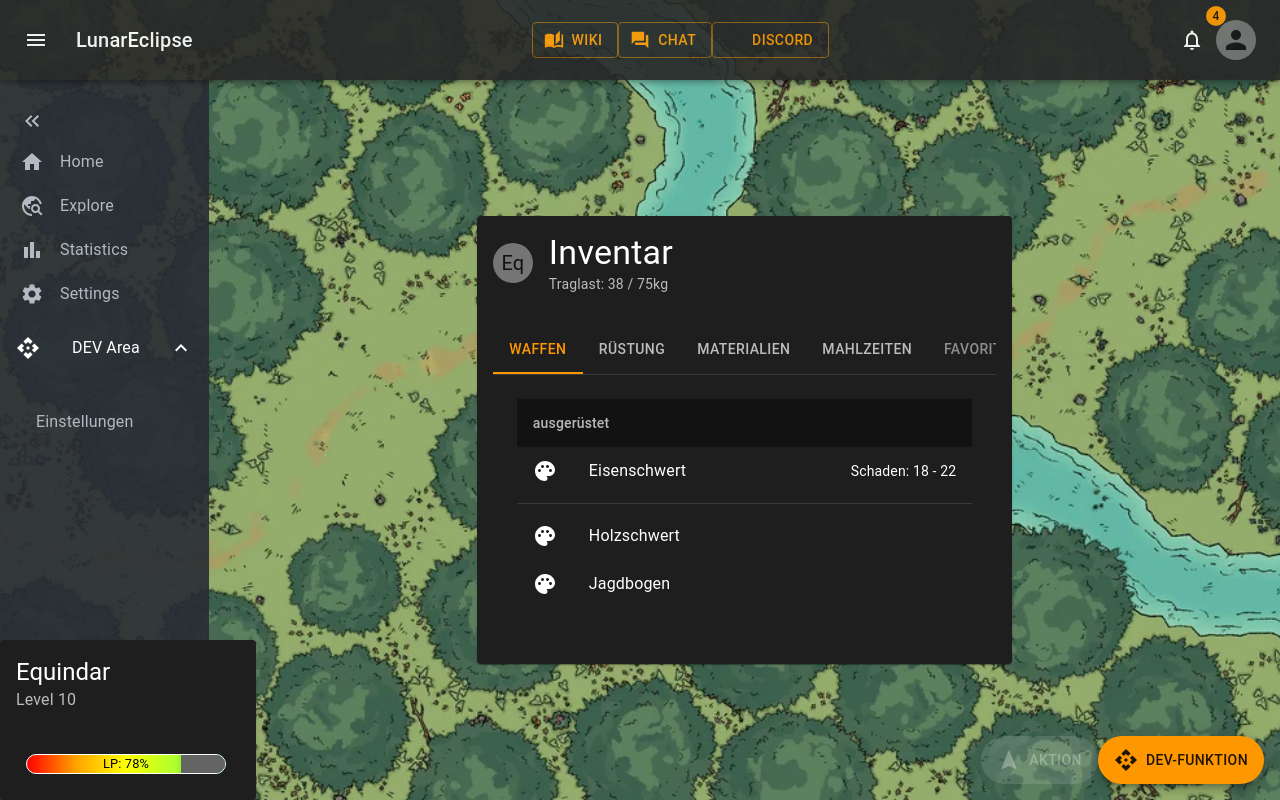
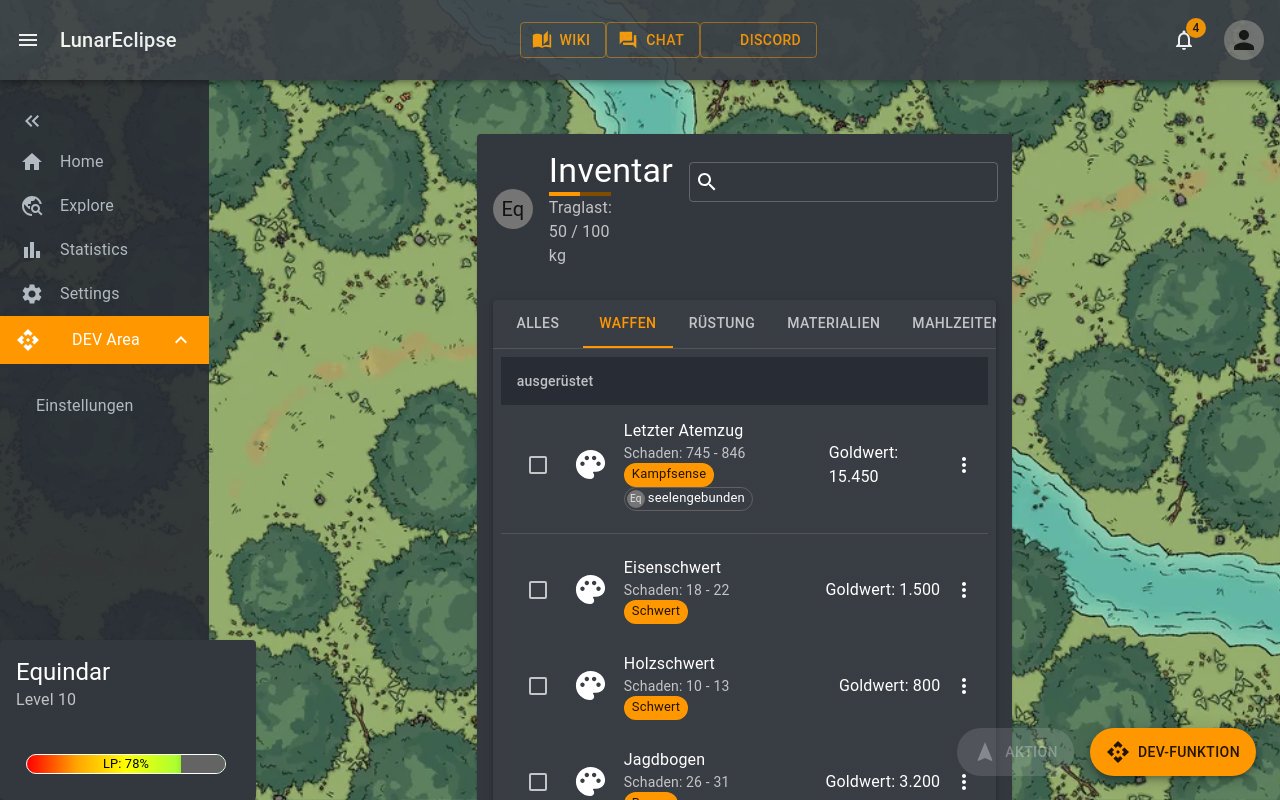
Before and after one commit to magic-space/LunarEclipse, a React (Create React App) app in the folder frontend/: page /explore in a window 1280 px wide. Shown: the top 800 px of the page. Built offline with nearby package versions, Linux system fonts and the light colour scheme.

Commit message:
another general progress

```diff
--- a/frontend/src/App.js
+++ b/frontend/src/App.js
@@ -7,6 +7,8 @@ import { Paper } from '@mui/material';
 import Layout from './layouts/Layout';
 import ProgressBar from './components/ProgressBar/ProgressBar';
 import CharacterProfile from './components/Character/CharacterProfile';
+import FightOverview from './components/Fight/FightOverview';
+import ConstructionKit from './components/Crafting/ConstructionKit';
 
 function App() {
     const THREE_DAYS_IN_MS = 3 * 60 * 1000;
@@ -19,8 +21,10 @@ function App() {
             <Routes>
                 <Route element={<Layout theme={customTheme} />}>
                     <Route path='/' />
-                    <Route path='/explore' element={<Inventory />} />
-					<Route path='/profile' element={<CharacterProfile />} />
+                    <Route path='/explore' element={<Inventory weight='50' limit='100' />} />
+                    <Route path='/profile' element={<CharacterProfile />} />
+                    <Route path='/kit' element={<ConstructionKit />} />
+                    <Route path='/fight' element={<FightOverview timestamp={new Date().getTime()} />} />
                     <Route path='/statistics' element={<Paper>
                         <CountdownTimer targetDate={dateTimeAfterThreeDays}></CountdownTimer>
                     </Paper>} />
--- a/frontend/src/assets/themes/customTheme.js
+++ b/frontend/src/assets/themes/customTheme.js
@@ -8,8 +8,18 @@ export const customTheme = createTheme({
         secondary: pink,
 
         background: {
+            dark: '#000000',
             main: '#282C34',
-            light: '#ffffff',
-        }
+            light: '#5C6677',
+            paper: '#282C34',
+        },
+    },
+    breakpoints: {
+        values: {
+            mobile: 0,
+            tablet: 640,
+            laptop: 1024,
+            desktop: 1280,
+        },
     },
 });
--- /dev/null
+++ b/frontend/src/components/Crafting/ConstructionKit.js
@@ -0,0 +1,33 @@
+import { Card, CardContent, CardHeader } from '@mui/material';
+import { Box, Stepper, Step, StepLabel } from '@mui/material';
+
+const ConstructionKit = () => {
+    const steps = [
+        'Materialien auswählen',
+        'Arbeitszeit festlegen',
+        'Individualisierung',
+        'Fertigstellung',
+    ];
+
+    return (
+        <Card sx={{ width: '50%', margin: '10% 25% auto 25%' }} color="background.light" elevation={1}>
+            <CardHeader
+                title="Bausatz"
+                subheader="Draft"
+            />
+            <CardContent>
+                <Box sx={{ width: '100%' }}>
+                    <Stepper activeStep={1} alternativeLabel>
+                        {steps.map((label) => (
+                            <Step key={label}>
+                                <StepLabel>{label}</StepLabel>
+                            </Step>
+                        ))}
+                    </Stepper>
+                </Box>
+            </CardContent>
+        </Card>
+    );
+};
+
+export default ConstructionKit;
--- /dev/null
+++ b/frontend/src/components/Fight/FightOverview.js
@@ -0,0 +1,28 @@
+import { Card, CardActions, CardContent, CardHeader, IconButton } from '@mui/material';
+import FavoriteIcon from '@mui/icons-material/Favorite';
+import ShareIcon from '@mui/icons-material/Share';
+
+const FightOverview = props => {
+    return (
+        <Card>
+            <CardHeader
+                title="Kampf"
+                subtitle={props.timestamp}
+            />
+            <CardContent>
+                Inhalt
+            </CardContent>
+            <CardActions disableSpacing>
+                <IconButton aria-label="add to favorites">
+                    <FavoriteIcon />
+                </IconButton>
+                <IconButton aria-label="share">
+                    <ShareIcon />
+                </IconButton>
+            </CardActions>
+        </Card>
+
+    );
+};
+
+export default FightOverview;
--- a/frontend/src/components/FloatingActionButton/DevelopmentButton.js
+++ b/frontend/src/components/FloatingActionButton/DevelopmentButton.js
@@ -3,8 +3,8 @@ import { Fab } from '@mui/material';
 
 const DevelopmentButton = () => {
     return (
-        <Fab variant="extended" color="primary" aria-label="dev-function">
-            <ApiIcon sx={{ mr: 1 }} />
+        <Fab variant="extended" color="primary" aria-label="dev-function" sx={{ m: 1 }} >
+            <ApiIcon sx={{ mr: 1 }}/>
             DEV-Funktion
         </Fab>
     );
--- a/frontend/src/components/FloatingActionButton/PlayerInteractionButton.js
+++ b/frontend/src/components/FloatingActionButton/PlayerInteractionButton.js
@@ -4,8 +4,7 @@ import { Fab, Tooltip } from '@mui/material';
 const PlayerInteractionButton = () => {
     return (
         <Tooltip title="Funktion nicht verfügbar">
-
-            <Fab variant="extended" color="primary" aria-label="dev-function" disabled>
+            <Fab variant="extended" color="primary" aria-label="dev-function" disabled sx={{ m: 1 }} >
                 <NavigationIcon sx={{ mr: 1 }} />
                 Aktion
             </Fab>
--- a/frontend/src/components/Inventory/Inventory.tsx
+++ b/frontend/src/components/Inventory/Inventory.tsx
@@ -1,13 +1,17 @@
-import { Avatar, Box, Card, CardContent, CardHeader, CssBaseline, Divider, List, ListItem, ListItemIcon, ListItemText, ListSubheader, Tab, ThemeProvider, Typography, } from "@mui/material";
+import { Autocomplete, Avatar, Box, Card, CardContent, CardHeader, CssBaseline, Divider, List, ListItem, ListItemIcon, ListItemText, ListSubheader, Tab, ThemeProvider, Typography, } from "@mui/material";
+import { Paper, TextField, InputAdornment, LinearProgress } from "@mui/material";
 import TabContext from '@mui/lab/TabContext';
 import SettingsIcon from '@mui/icons-material/Settings';
 import PaletteIcon from '@mui/icons-material/Palette';
+import SearchIcon from '@mui/icons-material/Search';
 import TabPanel from "@mui/lab/TabPanel";
 import TabList from "@mui/lab/TabList";
 import React from "react";
 import { customTheme } from "../../assets/themes/customTheme";
+import DevelopmentButton from "../FloatingActionButton/DevelopmentButton";
+import InventoryListItem from "./InventoryListItem";
 
-function Inventory() {
+const Inventory = props => {
   const [value, setValue] = React.useState('1');
 
   const handleChange = (event: React.SyntheticEvent, newValue: string) => {
@@ -17,7 +21,7 @@ function Inventory() {
   return (
     <ThemeProvider theme={customTheme}>
       <CssBaseline enableColorScheme />
-      <Card sx={{ width: '50%', margin: '10% 25%'}}>
+        <Card sx={{ width: '50%', margin: '5% 25%' }} elevation={1}>
           <CardHeader
             avatar={
               <Avatar>Eq</Avatar>
@@ -25,13 +29,35 @@ function Inventory() {
             title={
               <Typography variant="h4">Inventar</Typography>
             }
-          subheader="Traglast: 38 / 75kg"
-        >
-        </CardHeader>
+            subheader={
+              <Box sx={{ maxWidth: '50%' }}>
+                <LinearProgress variant='determinate' value={props.weight / props.limit * 100} />
+                  <Typography>
+                    Traglast: {props.weight} / {props.limit} kg
+                  </Typography>
+              </Box>
+            }
+            action={
+              <Autocomplete
+                size="small"
+                sx={{ m: 2 }}
+                renderInput={(params) => <TextField {...params}
+                  InputProps={{
+                    startAdornment: (
+                      <InputAdornment position="start">
+                        <SearchIcon />
+                      </InputAdornment>
+                    ),
+                  }} />} options={[]}
+              />
+            }
+          />
           <CardContent>
+            <Paper elevation={3} sx={{ height: '100%' }}>
               <TabContext value={value}>
                 <Box sx={{ borderBottom: 1, borderColor: 'divider' }}>
                   <TabList aria-label="Inventar-Kategorie-Tabs" variant="scrollable" onChange={handleChange}>
+                    <Tab label="Alles" value="0" />
                     <Tab label="Waffen" value="1" />
                     <Tab label="Rüstung" value="2" />
                     <Tab label="Materialien" />
@@ -41,26 +67,17 @@ function Inventory() {
                     <Tab icon={<SettingsIcon />} aria-label="Einstellungen" />
                   </TabList>
                 </Box>
-            <TabPanel value="1">
+                <TabPanel value="1" sx={{ p: 1, overflow: 'auto', height: '100%' }}>
                   <List
                     subheader={<ListSubheader>ausgerüstet</ListSubheader>}
                   >
-                <ListItem>
-                  <ListItemIcon><PaletteIcon /></ListItemIcon>
-                  <ListItemText primary="Eisenschwert"></ListItemText>
-                  <Typography variant="body2">Schaden: 18 - 22</Typography>
-                </ListItem>
+                    <InventoryListItem name="Letzter Atemzug" subtitle="Schaden: 745 - 846" type="Kampfsense" label="seelengebunden" value="15.450" />
                   </List>
                   <Divider />
                   <List>
-                <ListItem>
-                  <ListItemIcon><PaletteIcon /></ListItemIcon>
-                  <ListItemText primary="Holzschwert"></ListItemText>
-                </ListItem>
-                <ListItem>
-                  <ListItemIcon><PaletteIcon /></ListItemIcon>
-                  <ListItemText primary="Jagdbogen"></ListItemText>
-                </ListItem>
+                    <InventoryListItem name="Eisenschwert" subtitle="Schaden: 18 - 22" type="Schwert" value="1.500" />
+                    <InventoryListItem name="Holzschwert" subtitle="Schaden: 10 - 13" type="Schwert" value="800" />
+                    <InventoryListItem name="Jagdbogen" subtitle="Schaden: 26 - 31" type="Bogen" value="3.200" />
                   </List>
                 </TabPanel>
                 <TabPanel value="2">
@@ -79,10 +96,12 @@ function Inventory() {
                   </List>
                 </TabPanel>
               </TabContext>
+            </Paper>
           </CardContent>
+          <DevelopmentButton />
         </Card>
-    </ThemeProvider>
+    </ThemeProvider >
   );
-}
+};
 
 export default Inventory;
--- /dev/null
+++ b/frontend/src/components/Inventory/InventoryListItem.js
@@ -0,0 +1,40 @@
+import { Checkbox, ListItem, ListItemIcon, ListItemText } from '@mui/material';
+import { Avatar, Typography, Chip, IconButton } from '@mui/material';
+import MoreVertIcon from '@mui/icons-material/MoreVert';
+import PaletteIcon from '@mui/icons-material/Palette';
+
+const InventoryListItem = props => {
+    return (
+        <ListItem
+            inset
+            secondaryAction={
+                <IconButton edge="end" aria-label="actions">
+                    <MoreVertIcon />
+                </IconButton>
+            }
+        >
+            <ListItemIcon>
+                <Checkbox></Checkbox>
+            </ListItemIcon>
+            <PaletteIcon fontSize='large' sx={{ mr: 2 }} />
+            <ListItemText
+                primary={props.name}
+                secondary={
+                    <>
+                        <Typography
+                            variant="body2"
+                        >
+                            {props.subtitle}
+                        </Typography>
+                        <Chip variant="filled" label={props.type} size="small" color="primary" sx={{ mr: 1 }}></Chip>
+                        {props.label ? <Chip variant="outlined" avatar={<Avatar>Eq</Avatar>} label={props.label} size="small" /> : null}
+                    </>
+                }
+            >
+            </ListItemText>
+            <Typography variant="body1">Goldwert: {props.value}</Typography>
+        </ListItem>
+    );
+};
+
+export default InventoryListItem;
--- a/frontend/src/components/Notification/NotificationButton.js
+++ b/frontend/src/components/Notification/NotificationButton.js
@@ -15,13 +15,13 @@ const NotificationButton = props => {
 
     return (
         <>
-            <Badge badgeContent={props.count} color="primary">
-                <Tooltip title="Benachrichtigungen">
-                    <IconButton onClick={handleMenu} size="large">
+            <Tooltip title="Benachrichtigungen">
+                <IconButton onClick={handleMenu} size="large" sx={{mr: 2}}>
+                    <Badge badgeContent={props.count} color="primary">
                         <NotificationsOutlinedIcon />
-                    </IconButton>
-                </Tooltip>
-            </Badge>
+                    </Badge>
+                </IconButton>
+            </Tooltip>
             <Menu className="NotificationMenu"
                 id="menu-notification"
                 anchorEl={anchorEl}
--- a/frontend/src/layouts/AppHeader.js
+++ b/frontend/src/layouts/AppHeader.js
@@ -18,7 +18,7 @@ export default function AppHeader() {
                     edge="start"
                     color="inherit"
                     aria-label="menu"
-                    sx={{ mr: 2 }}
+                    sx={{ mr: 1 }}
                 >
                     <MenuIcon />
                 </IconButton>
--- a/frontend/src/layouts/SideBarNavigation.js
+++ b/frontend/src/layouts/SideBarNavigation.js
@@ -26,13 +26,13 @@ export default function SideBarNavigation() {
                     <span className={styles.linkText}>{item.text}</span>
                 </NavLink>;
             })}
-            <List>
+            <List sx={{ bgcolor: 'primary.main', p: 0 }}>
                 <ListItemButton onClick={toggleOpen}>
                     <ListItemIcon>
                         <ApiIcon />
                     </ListItemIcon>
                     <ListItemText primary="DEV Area" />
-                    { open ? <ExpandLess /> : <ExpandMore />}
+                    {open ? <ExpandLess /> : <ExpandMore />}
                 </ListItemButton>
             </List>
             <Collapse in={open} timeout='auto'>
```
Lines whose indentation alone changed are shown as unchanged.
